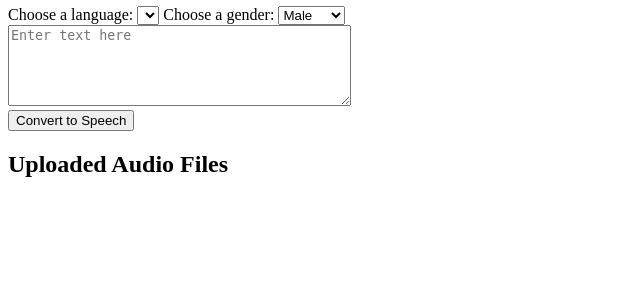
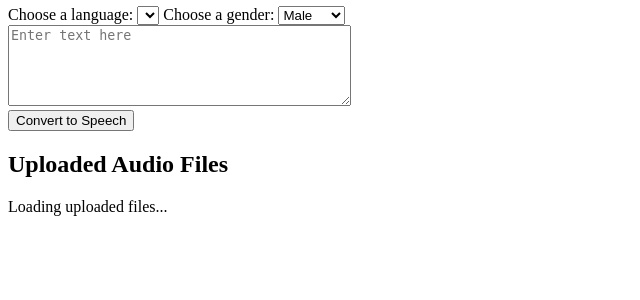
Before and after one commit to christopherjlogan/cot5390_project1, a Flask app: page / in a window 1280 px wide. Shown: the part 356-656 px from the top of the page, without its empty margins (0-640 px from the left). Run offline with Flask 3, Linux system fonts and the light colour scheme; lists and menus that the app fills with data are empty.

Commit message:
Fixing issue with getting uploaded files.

```diff
--- a/templates/index.html
+++ b/templates/index.html
@@ -39,6 +39,6 @@
     <button id="textToSpeechBtn">Convert to Speech</button>
 
     <h2>Uploaded Audio Files</h2>
-    <div id="fileList"></div>
+    <div id="fileList">Loading uploaded files...</div>
 </body>
 </html>
```
